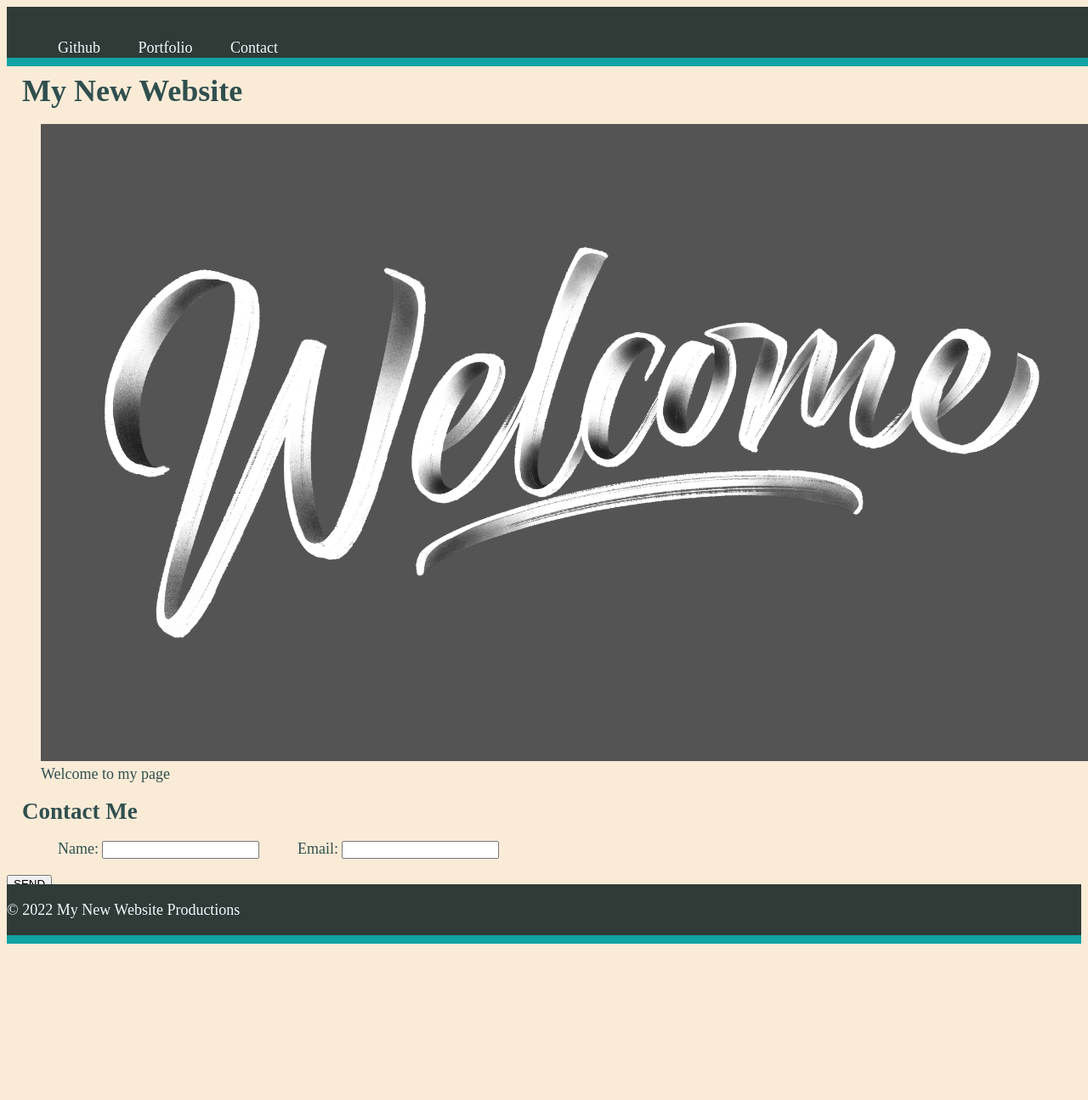
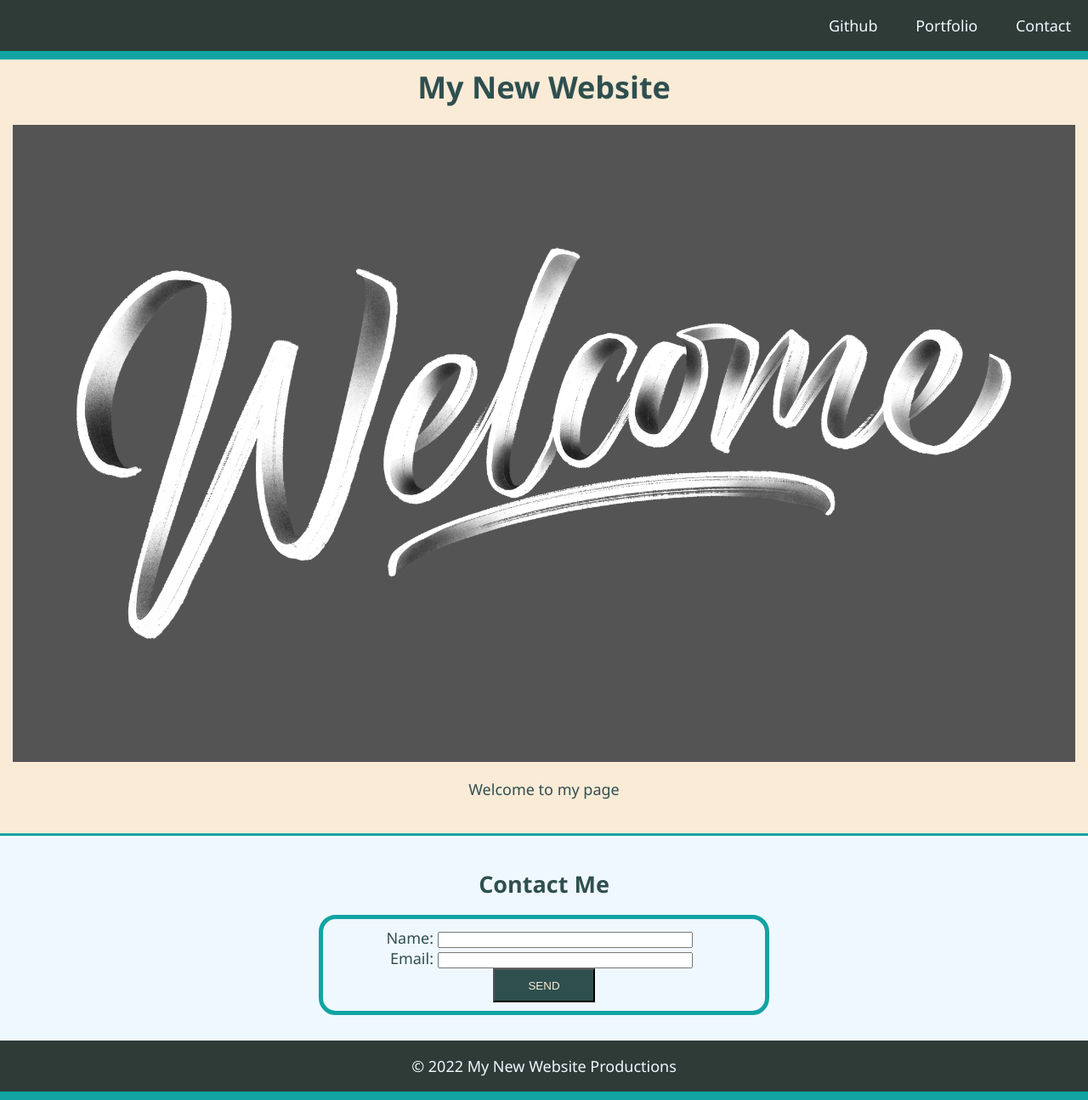
Before and after one commit to hollusam/css-project, a plain HTML site: page index.html in a window 1280 px wide. Shown: the whole page at 85% size. Before the commit the page ends 1119 px from the top, so only its background shows below. Drawn offline with Linux system fonts and the light colour scheme.

Commit message:
HTML AND CSS files updated

```diff
--- a/asset/css/style.css
+++ b/asset/css/style.css
@@ -1,10 +1,15 @@
-
+/* Universal Selector */
+* {
+    padding: 0;
+    margin: 0;
+  }
 
 
 
 /* Element Selectors */
 body {
     position: relative;
+    font-family: 'Segoe UI', Tahoma, Geneva, Verdana, sans-serif;
     font-size: 18px;
     background-color: #FAEBD7;
     color: #2F4F4F;
@@ -50,3 +55,54 @@ footer {
     border-bottom: 10px solid #12a3a3;
     color: #F0F8FF;
 }
+
+figure {
+    margin-bottom: 40px;
+}
+
+img {
+    display: block;
+    margin: 20px auto;
+}
+
+section {
+    margin-bottom: 0;
+    padding: 20px 10px 40px 10px;
+    border-top: 3px solid #12a3a3;
+    background-color: #F0F8FF;
+}
+
+form {
+    margin: 0 auto;
+    width: 500px;
+    padding: 10px;
+    border: 5px solid #12a3a3;
+    border-radius: 20px;
+}
+
+label {
+    display: inline-block;
+    width: 100px;
+}
+
+input
+ {
+    box-sizing: border-box;
+    width: 300px;
+}
+
+button {
+    height: 40px;
+    width: 120px;
+    background-color: #2F4F4F;
+    color: #FAEBD7;
+}
+
+/* Class Selectors */
+.text {
+    text-align: center;
+}
+
+.text-form {
+    text-align: right;
+}
--- a/index.html
+++ b/index.html
@@ -4,17 +4,17 @@
     <meta charset="UTF-8">
     <meta http-equiv="X-UA-Compatible" content="IE=edge">
     <meta name="viewport" content="width=device-width, initial-scale=1.0">
-    <title>Contact Information</title>
+    <title>My Landing Page</title>
     <link rel="stylesheet" href="./asset/css/style.css">
 </head>
 
 <body>
     <header>
-        <nav>
+        <nav class="text-form">
             <ul>
-                <li><a href="github.com">Github</a></li>
-                <li><a href="github.com">Portfolio</a></li>
-                <li><a href="github.com">Contact</a></li>
+                <li><a href="https://github.com/">Github</a></li>
+                <li><a href="#">Portfolio</a></li>
+                <li><a href="#contact">Contact</a></li>
             </ul>
         </nav>
     </header>
@@ -25,7 +25,7 @@
             <img src="./asset/images/Welcome To My Page.png" alt="Image showing welcome">
             <figcaption class="text">Welcome to my page</figcaption>
         </figure>
-        <section>
+        <section id="contact">
             <h2 class="text">Contact Me</h2>
             <form>
                 <ul>
```
